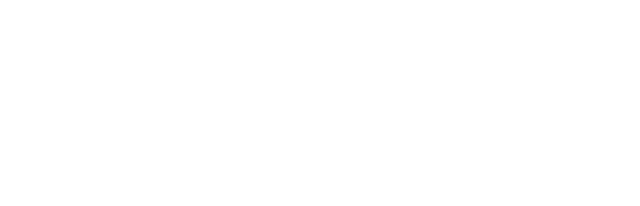
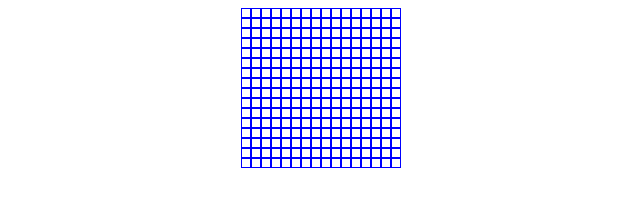
Before and after one commit to klundqvist/odin-eas, a plain HTML site: page index.html in a window 1280 px wide. Shown: the whole page, without its empty margins (319-959 px from the left). Drawn offline with Linux system fonts and the light colour scheme.

Commit message:
Create 16x16 div grid

```diff
--- a/index.html
+++ b/index.html
@@ -5,11 +5,11 @@
     <meta http-equiv="X-UA-Compatible" content="IE=edge">
     <meta name="viewport" content="width=device-width, initial-scale=1.0">
     <title>Document</title>
-    <script src="./script.js"></script>
+    <script src="./script.js" defer></script>
     <link rel="stylesheet" href="./styles.css">
 </head>
 <body>
-    <div class="main">
+    <div id="main" class="main">
 
     </div>
 
--- a/script.js
+++ b/script.js
@@ -0,0 +1,13 @@
+const mainContainer = document.querySelector('#main');
+
+function makeDiv() {
+var contentDiv = document.createElement('div');
+contentDiv.className = 'content';
+mainContainer.appendChild(contentDiv);
+}
+console.log(mainContainer);
+
+
+for (let i=0; i<256; i++){
+    makeDiv();
+}
--- a/styles.css
+++ b/styles.css
@@ -1,5 +1,14 @@
 .main {
     display: flex;
     align-self: center;
+    justify-self: center;
+    width: 160px;
+    flex-direction: row;
+    flex-wrap: wrap;
+}
 
+.content {
+    width: 8px;
+    height: 8px;
+    border: 1px solid blue;
 }
```
